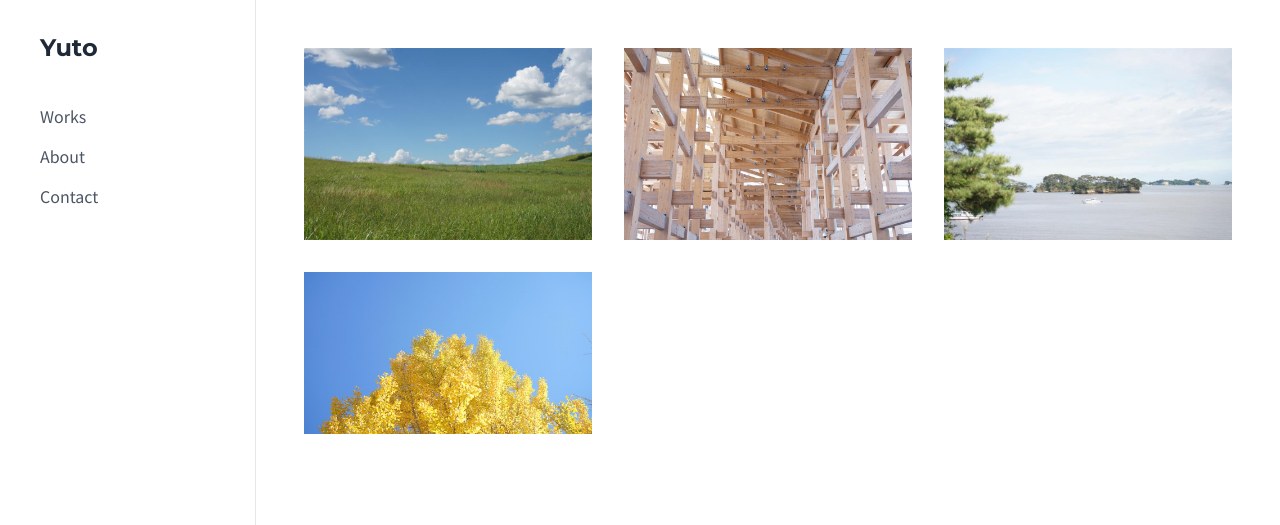
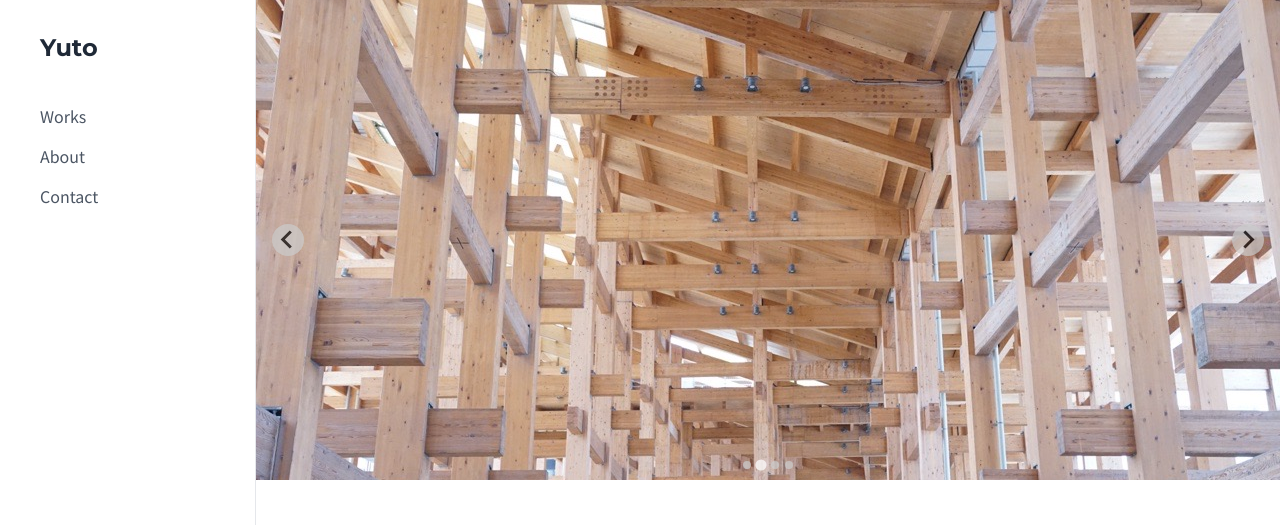
Before and after one commit to Yuto-ODA-art/profile_site2, a plain HTML site: page index.html in a window 1280 px wide. Shown: the top 525 px of the page. Drawn offline with nearby package versions, Linux system fonts and the light colour scheme.

Commit message:
Update index.html

```diff
--- a/index.html
+++ b/index.html
@@ -9,19 +9,28 @@
     <link rel="preconnect" href="https://fonts.googleapis.com">
     <link rel="preconnect" href="https://fonts.gstatic.com" crossorigin>
     <link href="https://fonts.googleapis.com/css2?family=Noto+Sans+JP:wght@300;400;500;700&family=Montserrat:wght@400;700&display=swap" rel="stylesheet">
+
+    <link rel="stylesheet" href="https://cdn.jsdelivr.net/npm/@splidejs/splide@4.1.4/dist/css/splide.min.css">
+
     <style>
         /* カスタムスタイル */
         body {
             font-family: 'Noto Sans JP', sans-serif;
-            background-color: #ffffff; /* 背景を白に変更 */
-            color: #374151; /* 基本テキストカラーをダークグレーに変更 */
+            background-color: #ffffff;
+            color: #374151;
         }
-
         .font-title {
             font-family: 'Montserrat', sans-serif;
         }
 
-        /* --- アニメーション --- */
+        /* --- スライドショーの画像の高さを調整 --- */
+        .splide__slide img {
+            width: 100%;
+            height: 60vh; /* ビューポートの高さの60% */
+            object-fit: cover; /* 画像の比率を保ったまま領域を埋める */
+        }
+
+        /* --- ギャラリーのアニメーション --- */
         .gallery-item {
             opacity: 0;
             transform: translateY(20px);
@@ -63,7 +72,7 @@
 </head>
 <body class="bg-white">
 
-    <aside class="hidden md:flex flex-col w-64 h-screen px-10 py-8 bg-white fixed border-r border-gray-200">
+    <aside class="hidden md:flex flex-col w-64 h-screen px-10 py-8 bg-white fixed border-r border-gray-200 z-10">
         <h1 class="text-2xl font-bold font-title text-gray-800">Yuto</h1>
         <nav class="flex flex-col mt-10 space-y-4">
             <a href="#gallery" class="text-gray-600 hover:text-gray-900 transition">Works</a>
@@ -90,11 +99,21 @@
     </header>
 
     <main class="md:ml-64 pt-16 md:pt-0">
+
+        <section class="splide" aria-label="写真スライドショー">
+            <div class="splide__track">
+                <ul class="splide__list">
+                    <li class="splide__slide"><img src="Image.jfif" alt="青と草原"></li>
+                    <li class="splide__slide"><img src="Image (1).jfif" alt="木の森"></li>
+                    <li class="splide__slide"><img src="Image (2).jfif" alt="松島からの視点"></li>
+                    <li class="splide__slide"><img src="Image (3).jfif" alt="青と黄色"></li>
+                </ul>
+            </div>
+        </section>
+
         <div class="p-4 md:p-12">
-
             <section id="gallery">
                 <div class="grid grid-cols-1 md:grid-cols-2 lg:grid-cols-3 gap-4 md:gap-8">
-
                     <div class="gallery-item cursor-pointer">
                         <img src="Image.jfif" alt="青と草原" class="w-full h-auto" onclick="openModal(this.src, this.alt)">
                     </div>
@@ -107,7 +126,6 @@
                     <div class="gallery-item cursor-pointer">
                         <img src="Image (3).jfif" alt="青と黄色" class="w-full h-auto" onclick="openModal(this.src, this.alt)">
                     </div>
-
                 </div>
             </section>
 
@@ -146,7 +164,22 @@
         <p id="modal-caption" class="absolute bottom-6 left-1/2 -translate-x-1/2 text-white text-lg bg-black bg-opacity-50 px-4 py-2 rounded-md"></p>
     </div>
 
+    <script src="https://cdn.jsdelivr.net/npm/@splidejs/splide@4.1.4/dist/js/splide.min.js"></script>
+
     <script>
+        // --- スライドショーの初期化 ---
+        document.addEventListener('DOMContentLoaded', function () {
+            new Splide('.splide', {
+                type        : 'loop',       // ループさせる
+                autoplay    : true,         // 自動再生を有効にする
+                interval    : 4000,         // 自動再生の間隔 (4秒)
+                pauseOnHover: true,         // カーソルが乗ったら自動再生を停止
+                arrows      : true,         // 左右の矢印を表示
+                pagination  : true,         // ページネーション（下の丸いボタン）を表示
+                drag        : true,         // ドラッグ操作を有効にする
+            }).mount();
+        });
+
         // --- モバイルメニューの制御 ---
         const mobileMenuButton = document.getElementById('mobile-menu-button');
         const mobileMenu = document.getElementById('mobile-menu');
@@ -164,7 +197,6 @@
             }
         });
 
-        // メニュー項目クリックでメニューを閉じる
         menuLinks.forEach(link => {
             link.addEventListener('click', () => {
                 mobileMenu.classList.add('hidden');
@@ -200,13 +232,7 @@
         // --- スクロールに応じたアニメーション ---
         document.addEventListener('DOMContentLoaded', () => {
             const galleryItems = document.querySelectorAll('.gallery-item');
-
-            const options = {
-                root: null,
-                rootMargin: '0px',
-                threshold: 0.1
-            };
-
+            const options = { root: null, rootMargin: '0px', threshold: 0.1 };
             const observer = new IntersectionObserver((entries, observer) => {
                 entries.forEach(entry => {
                     if (entry.isIntersecting) {
@@ -215,12 +241,10 @@
                     }
                 });
             }, options);
-
             galleryItems.forEach(item => {
                 observer.observe(item);
             });
         });
     </script>
 </body>
-
 </html>
```
Lines whose indentation alone changed are shown as unchanged.
